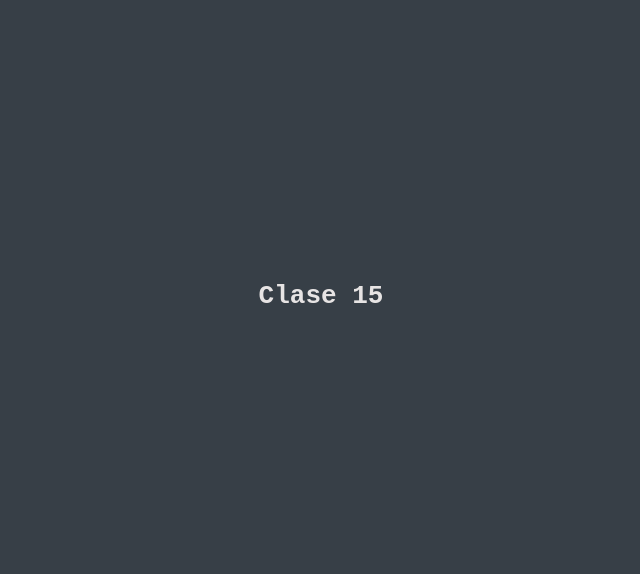
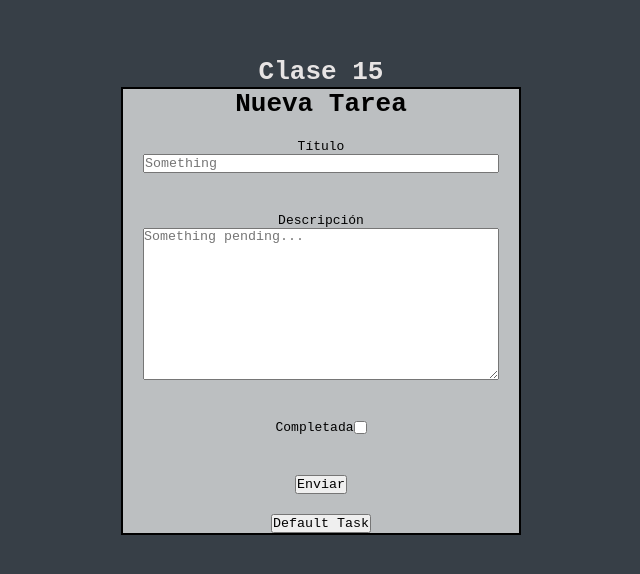
Before and after one commit to Osimitzu/Main-Testing-Project-REACT, a React (Vite) app: page / in a window 1280 px wide. Shown: the part 104-678 px from the top of the page, without its empty margins (319-959 px from the left). Built offline with nearby package versions, Linux system fonts and the light colour scheme.

Commit message:
react hook form

```diff
--- a/package.json
+++ b/package.json
@@ -11,7 +11,8 @@
   },
   "dependencies": {
     "react": "^18.2.0",
-    "react-dom": "^18.2.0"
+    "react-dom": "^18.2.0",
+    "react-hook-form": "^7.47.0"
   },
   "devDependencies": {
     "@types/react": "^18.2.15",
--- a/src/components/App.jsx
+++ b/src/components/App.jsx
@@ -1,10 +1,15 @@
 import { useState } from "react";
 import "../styles/App.css";
+import Form from "./Form";
+import Todo from "./Todo";
+// import { Form } from "react-hook-form";
 
 function App() {
   return (
     <div className="App">
       <h1>Clase 15</h1>
+      {/* <Form /> */}
+      <Todo />
     </div>
   );
 }
--- /dev/null
+++ b/src/components/Form.jsx
@@ -0,0 +1,49 @@
+import React from "react";
+import { useForm } from "react-hook-form";
+
+const Form = () => {
+  // useForm --> Custom Hook
+  // Luego lo ejecutamos. Retorna un objeto. Vamos a desestructurar dos propiedades muy importantes: register y handleSubmit.
+  const { register, handleSubmit, reset } = useForm();
+
+  const submit = (data) => {
+    console.log(data);
+  };
+
+  return (
+    <form onSubmit={handleSubmit(submit)}>
+      <div>
+        <label htmlFor="username">Usuario</label>
+        <input
+          type="text"
+          id="username"
+          placeholder="Name"
+          {...register("username")}
+        />
+      </div>
+      {/* <div>
+        <label htmlFor="email">Correo</label>
+        <input
+          type="email"
+          id="email"
+          placeholder="Email"
+          {...register("email")}
+        />
+      </div> */}
+      <div>
+        <label htmlFor="password">Contraseña</label>
+        <input
+          type="password"
+          id="password"
+          placeholder="12345678"
+          {...register("password")}
+        />
+      </div>
+      <div>
+        <button type="submit">Login</button>
+      </div>
+    </form>
+  );
+};
+
+export default Form;
--- /dev/null
+++ b/src/components/Todo.jsx
@@ -0,0 +1,92 @@
+import React from "react";
+import { useForm } from "react-hook-form";
+import "../styles/Todo.css";
+
+const Todo = () => {
+  const {
+    register,
+    handleSubmit,
+    reset,
+    formState: { errors },
+  } = useForm();
+
+  const submit = (data) => {
+    data.id = Date.now();
+    console.log(data);
+    emptyTask();
+  };
+
+  const defaultTask = () => {
+    reset({
+      title: "Default task",
+      description: "Default description",
+      completed: true,
+    });
+  };
+
+  const emptyTask = () => {
+    reset({
+      title: "",
+      description: "",
+      completed: false,
+    });
+  };
+
+  return (
+    <div className="container">
+      <h1 className="title">Nueva Tarea</h1>
+      <form onSubmit={handleSubmit(submit)}>
+        <div className="titleContainer">
+          <label htmlFor="title">Título</label>
+          <input
+            type="text"
+            id="title"
+            placeholder="Something"
+            {...register("title", { required: true })}
+          />
+          {errors.title?.type === "required" && (
+            <p role="alert" style={{ color: "tomato" }}>
+              Title is required
+            </p>
+          )}
+        </div>
+        <div className="descriptionContainer">
+          <label htmlFor="description">Descripción</label>
+          <textarea
+            id="descriptión"
+            cols="30"
+            rows="10"
+            placeholder="Something pending..."
+            {...register("description", { required: true })}
+          ></textarea>
+          {errors.description?.type === "required" && (
+            <p role="alert" style={{ color: "tomato" }}>
+              Description is required
+            </p>
+          )}
+        </div>
+        <div className="completedContainer">
+          <label htmlFor="completed">Completada</label>
+          <input
+            type="checkbox"
+            id="completed"
+            {...register("completed", { required: true })}
+          />
+          {errors.completed?.type === "required" && (
+            <p role="alert" style={{ color: "tomato" }}>
+              completed is required
+            </p>
+          )}
+        </div>
+        <div className="submitContainer">
+          <button type="submit">Enviar</button>
+        </div>
+      </form>
+      <div>
+        <button onClick={defaultTask}>Default Task</button>
+      </div>
+    </div>
+  );
+};
+
+export default Todo;
--- /dev/null
+++ b/src/styles/Todo.css
@@ -0,0 +1,39 @@
+.container {
+  width: 400px;
+  background-color: rgba(245, 245, 245, 0.703);
+  border: 2px solid black;
+  text-align: center;
+  color: black;
+}
+
+.titleContainer {
+  display: flex;
+  flex-direction: column;
+  padding: 20px;
+}
+
+.descriptionContainer {
+  display: flex;
+  flex-direction: column;
+  padding: 20px;
+}
+
+.completedContainer {
+  display: flex;
+  flex-direction: row;
+  justify-content: center;
+  padding: 20px;
+}
+
+.submitContainer {
+  display: flex;
+  flex-direction: column;
+  justify-content: center;
+  align-items: center;
+  padding: 20px;
+  /* background-color: coral; */
+}
+
+.submitContainer button {
+  cursor: pointer;
+}
```
Also changed, not shown: 1 other file (tests, documents, lock files or other folders).
